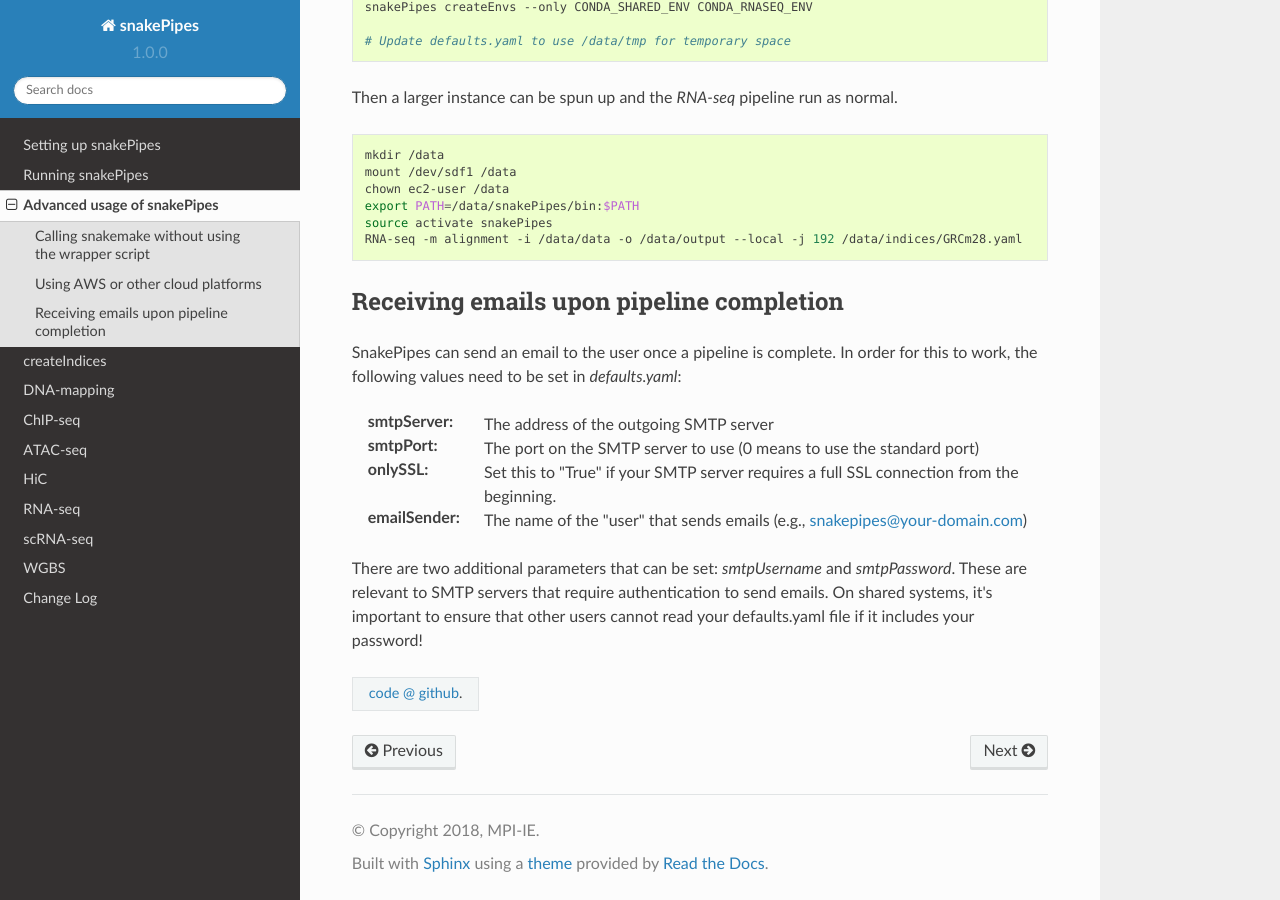
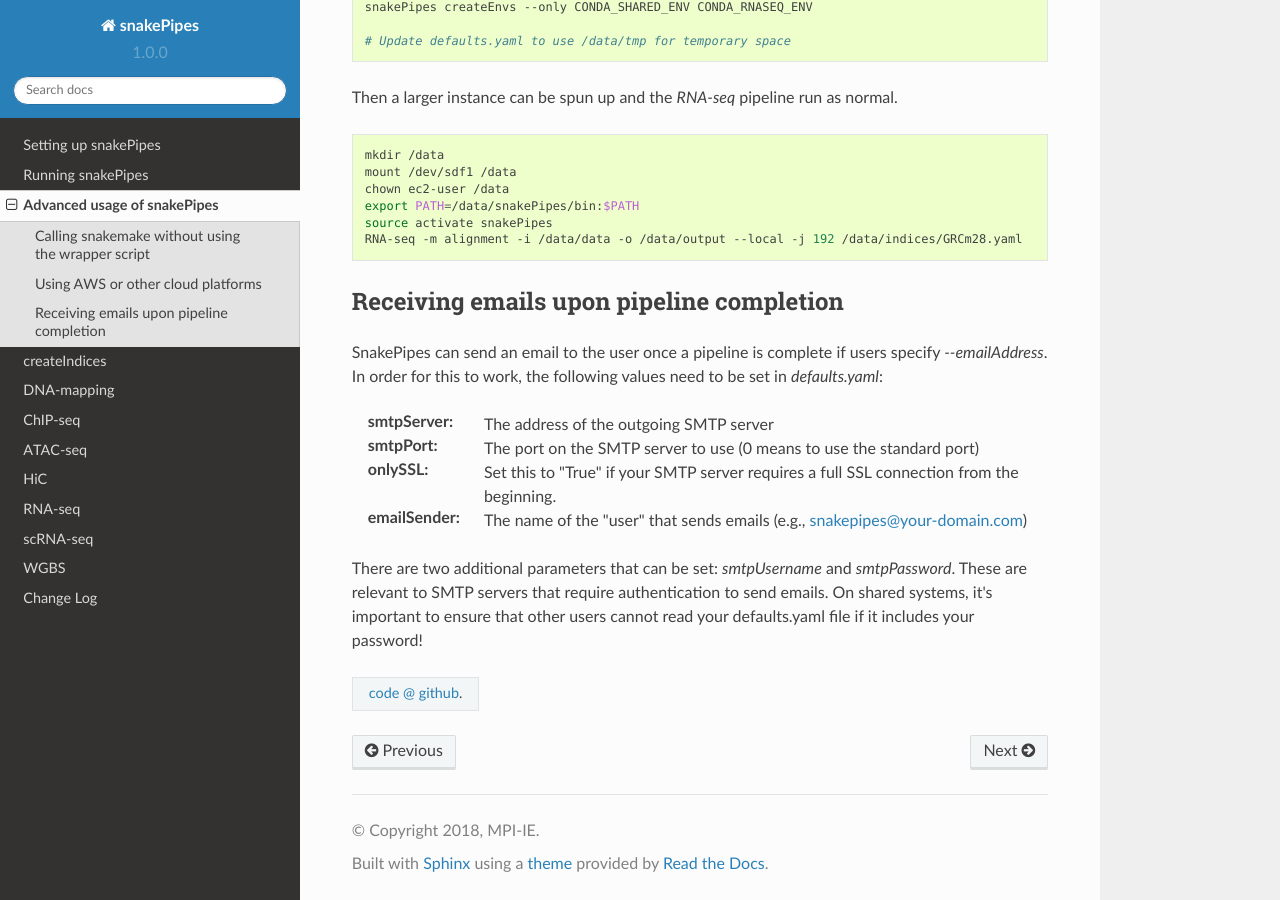
Before and after one commit to maxplanck-ie/snakepipes, a Sphinx documentation site: the page built from docs/content/advanced_usage.rst, in a window 1280 px wide and 900 px high, scrolled down 1615 px. Built offline with Sphinx 7.4.7 and the Read the Docs theme 2.0.0, drawn with Linux system fonts in a browser that asks for light colours.

Commit message:
a bit more

```diff
--- a/docs/content/advanced_usage.rst
+++ b/docs/content/advanced_usage.rst
@@ -80,7 +80,7 @@ Then a larger instance can be spun up and the `RNA-seq` pipeline run as normal.
 Receiving emails upon pipeline completion
 -----------------------------------------
 
-SnakePipes can send an email to the user once a pipeline is complete. In order for this to work, the following values need to be set in `defaults.yaml`:
+SnakePipes can send an email to the user once a pipeline is complete if users specify `--emailAddress`. In order for this to work, the following values need to be set in `defaults.yaml`:
 
 :smtpServer: The address of the outgoing SMTP server
 :smtpPort: The port on the SMTP server to use (0 means to use the standard port)
```
